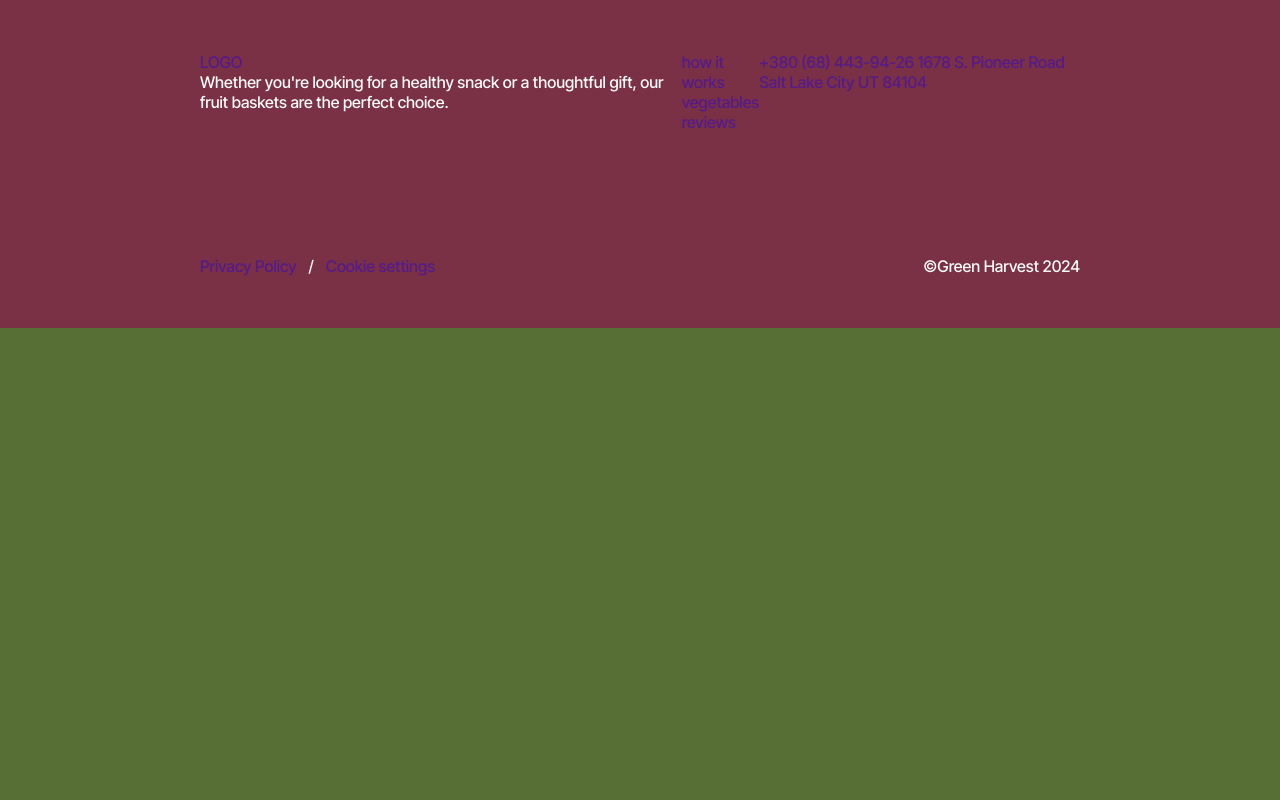
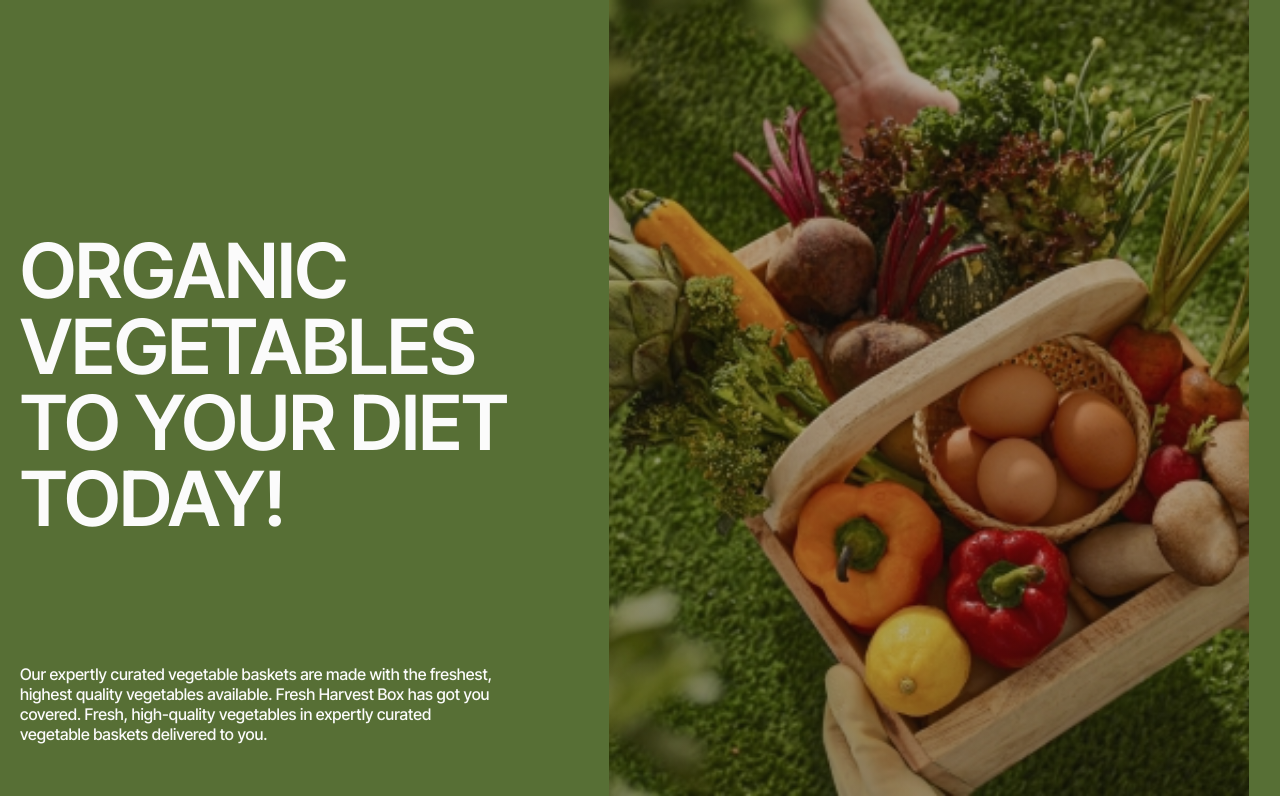
Before and after one commit to kostyaslob/DevFarm, a plain HTML site: page index.html in a window 1280 px wide. Drawn offline with nearby package versions, Linux system fonts and the light colour scheme.

Commit message:
add hero mobile

```diff
--- a/css/styles.css
+++ b/css/styles.css
@@ -4,7 +4,6 @@ body {
     font-size: 16px;
     line-height: 20px;
     color: #fbfbfb;
-    background-color: #576f35;
     margin: 0;
 }
 
@@ -51,6 +50,10 @@ img {
     overflow: hidden;
 }
 
+.hide {
+    display: none;
+}
+
 
 /* Styles for Mobile devices */
 .container {
@@ -76,8 +79,123 @@ img {
     }
 }
 
+
+
+.hero {
+    background-color: #576f35;
+}
+
+.hero .container {
+    padding: 0;
+}
+
+.hero-green {
+    display: flex;
+    align-items: flex-start;
+    justify-content: flex-start;
+    flex-direction: column;
+    gap: 20px;
+    margin-bottom: 40px;
+
+    padding: 48px 20px 0;
+}
+
+.hero-title {
+    font-weight: 600;
+    font-size: 52px;
+    line-height: 100%;
+    letter-spacing: -0.01em;
+    text-transform: uppercase;
+    color: #fbfbfb;
+    max-width: 320px;
+}
+
+.hero-text {
+    font-weight: 500;
+    font-size: 14px;
+    line-height: 1.43;
+    color: #fbfbfb;
+    max-width: 335px;
+}
+
+.hero-img {
+    background-image: linear-gradient(#14141433, #14141433), url(/images/hero_mobile.jpg);
+    max-width: 100%;
+    height: 372px;
+    background-repeat: no-repeat;
+    background-size: cover;
+    background-position: center;
+    margin: 0 auto;
+}
+
+@media only screen and (min-width: 768px) {
+    .hero-green {
+        gap: 24px;
+        margin-bottom: 54px;
+    }
+
+    .hero-title {
+        font-size: 76px;
+        min-width: 704px;
+    }
+
+    .hero-text {
+        font-size: 16px;
+        line-height: 1.25;
+        min-width: 603px;
+    }
+
+    .hero-img {
+        background-image: linear-gradient(rgba(20, 20, 20, 0.2),
+                rgba(20, 20, 20, 0.2)),
+            url(/img/tablet/hero-tablet@2x.png);
+        width: 768px;
+        height: 536px;
+    }
+}
+
+@media only screen and (min-width: 1280px) {
+    .hero-cont {
+        display: flex;
+        align-items: flex-end;
+        justify-content: flex-start;
+        flex-direction: row;
+        gap: 36px;
+        padding: 0px 0px 0px 100px;
+        width: 1280px;
+    }
+
+    .hero-green {
+        display: flex;
+        align-items: flex-start;
+        justify-content: flex-start;
+        flex-direction: column;
+        gap: 128px;
+        margin-bottom: 52px;
+    }
+
+    .hero-title {
+        min-width: 502px;
+    }
+
+    .hero-text {
+        min-width: 472px;
+    }
+
+    .hero-img {
+        background-image: linear-gradient(rgba(20, 20, 20, 0.2),
+                rgba(20, 20, 20, 0.2)),
+            url(/images/hero_mobile.jpg);
+        width: 640px;
+        height: 796px;
+    }
+}
+
+
+
 .footer {
-    padding: 52px 100px;;
+    padding: 52px 100px;
+    ;
     background-color: #7a3145;
 }
 
--- a/index.html
+++ b/index.html
@@ -23,8 +23,11 @@
     </header>
     <main>
       <section class="hero">
-        <div class="container"></div>
+        <div class="container">
+
+        </div>
       </section>
+
       <section class="works">
         <div class="container"></div>
       </section>
@@ -40,15 +43,33 @@
       <section class="order">
         <div class="container"></div>
       </section>
+
+
+<section class="hero">
+  <div class="container hero-cont">
+    <div class="hero-green">
+      <h1 class="hero-title">organic vegetables to your diet today!</h1>
+      <p class="hero-text">
+        Our expertly curated vegetable baskets are made with the freshest,
+        highest quality vegetables available. Fresh Harvest Box has got you
+        covered. Fresh, high-quality vegetables in expertly curated vegetable
+        baskets delivered to you.
+      </p>
+    </div>
+    <div class="hero-img">
+    </div>
+  </div>
+  </div>
+</section>
     </main>
-    <footer class="footer">
+    <footer class="footer hide">
       <div class="container">
         <div class="footer-wrapper">
           <div>
             <a href="">LOGO</a>
             <p>
-              Whether you're looking for a healthy snack or a thoughtful gift, our
-              fruit baskets are the perfect choice.
+              Whether you're looking for a healthy snack or a thoughtful gift,
+              our fruit baskets are the perfect choice.
             </p>
           </div>
           <div>
```
Also changed, not shown: images/hero_mobile.jpg (added).
